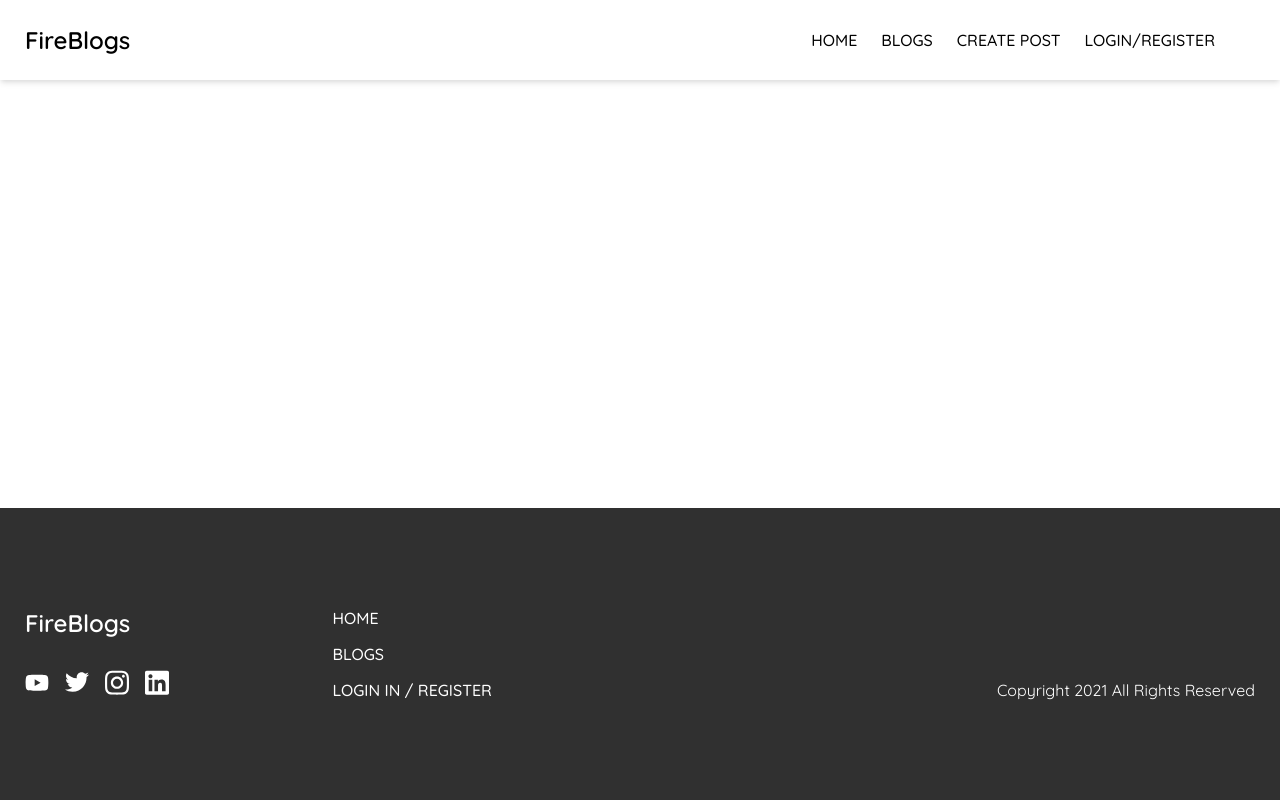
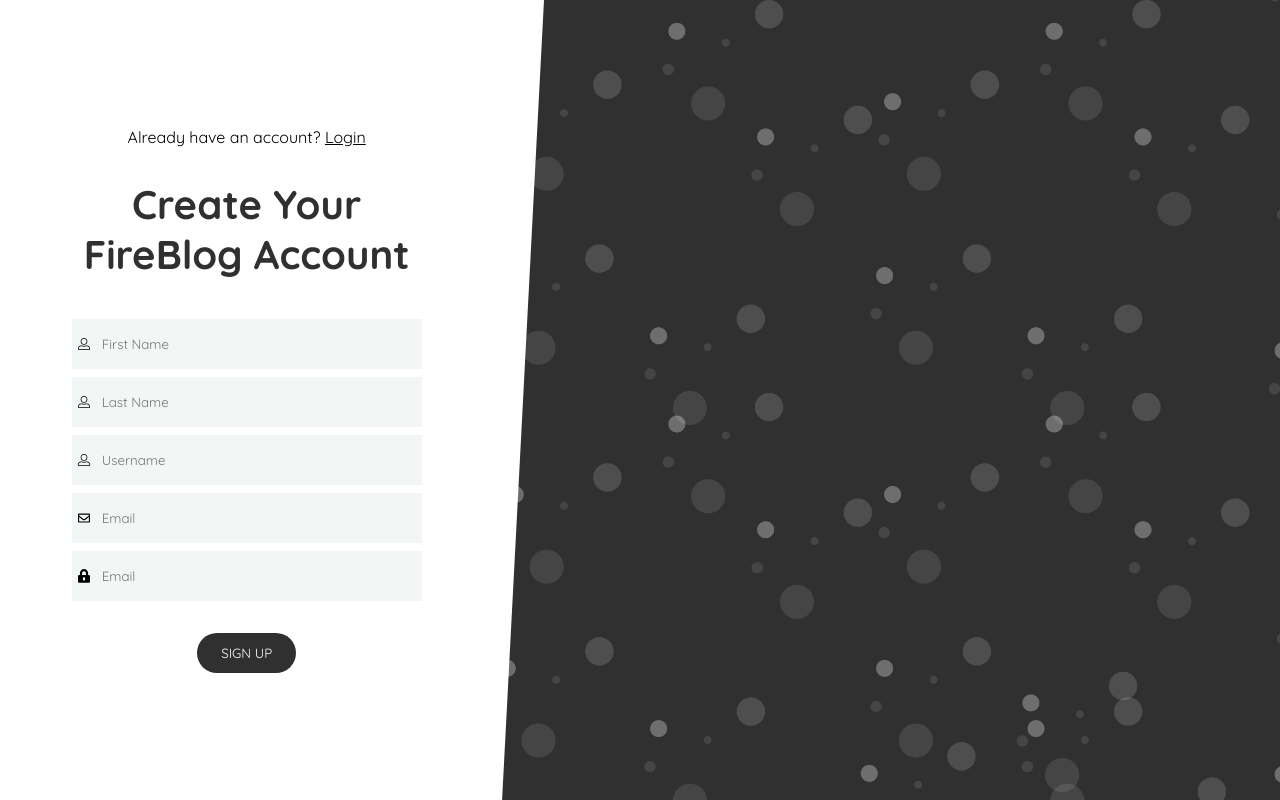
Before and after one commit to MightyCryptowall/fireblog, a Vue app: page /register in a window 1280 px wide. Built offline with nearby package versions, Linux system fonts and the light colour scheme; what vue2-editor would draw is missing.

Commit message:
Modal -c -a

```diff
--- a/src/App.vue
+++ b/src/App.vue
@@ -1,9 +1,9 @@
 <template>
   <div class="app-wrapper">
     <div class="app">
-      <Navigation/>
+      <Navigation v-if="!navigation" />
       <router-view />
-      <Footer/>
+      <Footer v-if="!navigation" />
     </div>
   </div>
 </template>
@@ -18,12 +18,28 @@ export default {
     Footer
   },
   data() {
-    return {};
+    return {
+      navigation: null,
+    };
   },
-  created() {},
+  created() {
+    this.checkRoute();
+  },
   mounted() {},
-  methods: {},
-  watch: {},
+  methods: {
+    checkRoute() {
+      if (this.$route.name === "Login" || this.$route.name === "Register" || this.$route.name === "ForgotPassword"){
+        this.navigation = true;
+        return;
+      }
+      this.navigation = false;
+    }
+  },
+  watch: {
+    $route() {
+      this.checkRoute();
+    }
+  },
 };
 </script>
 
--- a/src/router/index.js
+++ b/src/router/index.js
@@ -2,6 +2,9 @@ import Vue from "vue";
 import VueRouter from "vue-router";
 import Home from "../views/Home.vue";
 import Blogs from "../views/Blogs.vue";
+import Login from "../views/Login.vue";
+import Register from "../views/Register.vue";
+import ForgotPassword  from "../views/ForgotPassword.vue";
 
 Vue.use(VueRouter);
 
@@ -22,6 +25,30 @@ const routes = [
       title: "Blogs"
     }
   },
+  {
+    path: "/login",
+    name: "Login",
+    component: Login,
+    meta: {
+      title: "Login"
+    }
+  },
+  {
+    path: "/register",
+    name: "Register",
+    component: Register,
+    meta: {
+      title: "Register"
+    }
+  },
+  {
+    path: "/forgot-password",
+    name: "ForgotPassword",
+    component: ForgotPassword,
+    meta: {
+      title: "Forgot Password"
+    }
+  },
 ];
 
 const router = new VueRouter({
--- /dev/null
+++ b/src/views/ForgotPassword.vue
@@ -0,0 +1,46 @@
+<template>
+ <div class="reset-password">
+   <div class="form-wrap">
+     <form class="reset">
+       <h2>Reset Password</h2>
+       <p>Forgot your password? Enter your email to reset it</p>
+       <div class="inputs">
+         <div class="input">
+           <input type="text" placeholder="Email" v-model="email" >
+           <Email class="icon" />
+         </div>
+       </div>
+       <button>Reset</button>
+       <div class="angle"></div>
+     </form>
+     <div class="background"></div>
+   </div>
+ </div>
+</template>
+
+<script>
+import Email from "../assets/Icons/envelope-regular.svg";
+export default {
+  name:"ForgotPassword",
+  components: {
+    Email,
+  }
+}
+</script>
+
+<style lang="scss" scoped>
+.reset-password {
+  position: relative;
+  .form-wrap {
+    .reset {
+      h2 {
+        margin-bottom: 8px;
+      }
+      p {
+        text-align: center;
+        margin-bottom: 32px;
+      }
+    }
+  }
+}
+</style>
--- /dev/null
+++ b/src/views/Login.vue
@@ -0,0 +1,164 @@
+<template>
+  <div class="form-wrap">
+    <form class="login">
+      <p class="login-register">
+        Don't have an account?
+        <router-link class="router-link" :to="{ name: 'Register' }"
+          >Register</router-link
+        >
+      </p>
+      <h2>Login to FireBlog</h2>
+      <div class="inputs">
+        <div class="input">
+          <input type="text" placeholder="Email" v-model="email" />
+          <Email class="icon" />
+        </div>
+        <div class="input">
+          <input type="text" placeholder="Email" v-model="password" />
+          <Password class="icon" />
+        </div>
+      </div>
+      <router-link class="forgot-password" :to="{ name: 'ForgotPassword' }"
+        >Forgot your password?</router-link
+      >
+      <button>Sign In</button>
+      <div class="angle"></div>
+    </form>
+    <div class="background"></div>
+  </div>
+</template>
+
+<script>
+import Email from "../assets/Icons/envelope-regular.svg";
+import Password from "../assets/Icons/lock-alt-solid.svg";
+export default {
+  name: "Login",
+  components: {
+    Email,
+    Password,
+  },
+  data() {
+    return {
+      email: null,
+      password: null,
+    };
+  },
+};
+</script>
+
+<style lang="scss">
+.form-wrap {
+  overflow: hidden;
+  display: flex;
+  height: 100vh;
+  justify-content: center;
+  align-self: center;
+  margin: 0 auto;
+  width: 90%;
+  @media (min-width: 900px) {
+    width: 100%;
+  }
+
+  .login-register {
+    margin-bottom: 32px;
+  }
+
+  .router-link {
+    color: #000;
+  }
+
+  form {
+    padding: 0 10px;
+    position: relative;
+    display: flex;
+    flex-direction: column;
+    justify-content: center;
+    align-items: center;
+    flex: 1;
+
+    @media (min-width: 900px) {
+      padding: 0 50px;
+    }
+
+    h2 {
+      text-align: center;
+      font-size: 32px;
+      color: #303030;
+      margin-bottom: 40px;
+      @media (min-width: 900px) {
+        font-size: 40px;
+      }
+    }
+
+    .inputs {
+      width: 100%;
+      max-width: 350px;
+
+      .input {
+        position: relative;
+        display: flex;
+        justify-content: center;
+        align-items: center;
+        margin-bottom: 8px;
+
+        input {
+          width: 100%;
+          border: none;
+          background-color: #f2f7f6;
+          padding: 4px 4px 4px 30px;
+          height: 50px;
+
+          &:focus {
+            outline: none;
+          }
+        }
+
+        .icon {
+          width: 12px;
+          position: absolute;
+          left: 6px;
+        }
+      }
+    }
+
+    .forgot-password {
+      text-decoration: none;
+      color: #000;
+      cursor: pointer;
+      font-size: 14px;
+      margin: 16px 0 32px;
+      border-bottom: 1px solid transparent;
+      transition: 0.5s ease all;
+
+      &:hover {
+        border-color: #303030;
+      }
+    }
+
+    .angle {
+      display: none;
+      position: absolute;
+      background-color: #fff;
+      transform: rotateZ(3deg);
+      width: 60px;
+      right: -30px;
+      height: 101%;
+      @media (min-width: 900px) {
+        display: initial;
+      }
+    }
+  }
+
+  .background {
+    display: none;
+    flex: 2;
+    background-size: cover;
+    background-image: url("../assets/background.png");
+    width: 100%;
+    height: 100%;
+    @media (min-width: 900px) {
+      display: initial;
+    }
+  }
+}
+</style>
--- /dev/null
+++ b/src/views/Register.vue
@@ -0,0 +1,72 @@
+<template>
+  <div class="form-wrap">
+    <form class="register">
+      <p class="login-register">
+        Already have an account?
+        <router-link class="router-link" :to="{ name: 'Login' }"
+          >Login</router-link
+        >
+      </p>
+      <h2>Create Your FireBlog Account</h2>
+      <div class="inputs">
+        <div class="input">
+          <input type="text" placeholder="First Name" v-model="firstName" />
+          <User class="icon" />
+        </div>
+        <div class="input">
+          <input type="text" placeholder="Last Name" v-model="lastName" />
+          <User class="icon" />
+        </div>
+        <div class="input">
+          <input type="text" placeholder="Username" v-model="username" />
+          <User class="icon" />
+        </div>
+        <div class="input">
+          <input type="text" placeholder="Email" v-model="email" />
+          <Email class="icon" />
+        </div>
+        <div class="input">
+          <input type="text" placeholder="Email" v-model="password" />
+          <Password class="icon" />
+        </div>
+      </div>
+      <button>Sign Up</button>
+      <div class="angle"></div>
+    </form>
+    <div class="background"></div>
+  </div>
+</template>
+
+<script>
+import Email from "../assets/Icons/envelope-regular.svg";
+import Password from "../assets/Icons/lock-alt-solid.svg";
+import User from "../assets/Icons/user-alt-light.svg";
+export default {
+  name: "Register",
+  components: {
+    Email,
+    Password,
+    User
+  },
+  data() {
+    return {
+      firstName: "",
+      lastName: "",
+      username: "",
+      email: "",
+      password: "",
+      error: null,
+      errorMsg: "",
+    };
+  },
+};
+</script>
+
+<style lang="scss" scoped>
+  .register {
+    h2 {
+      max-width: 350px;
+    }
+  }
+
+</style>
```
Also changed, not shown: src/components/Modal.vue (added, +51 -0 lines).
